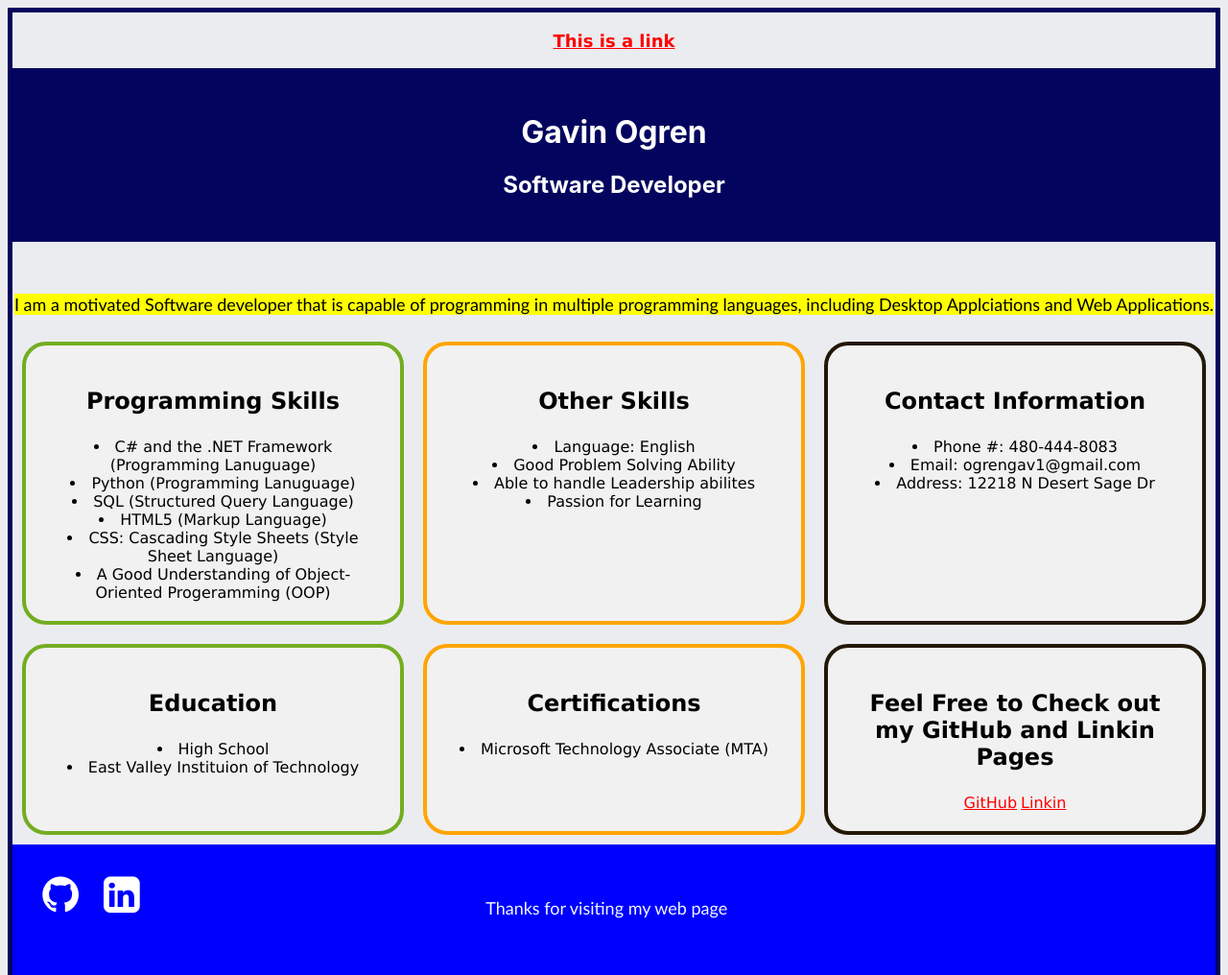
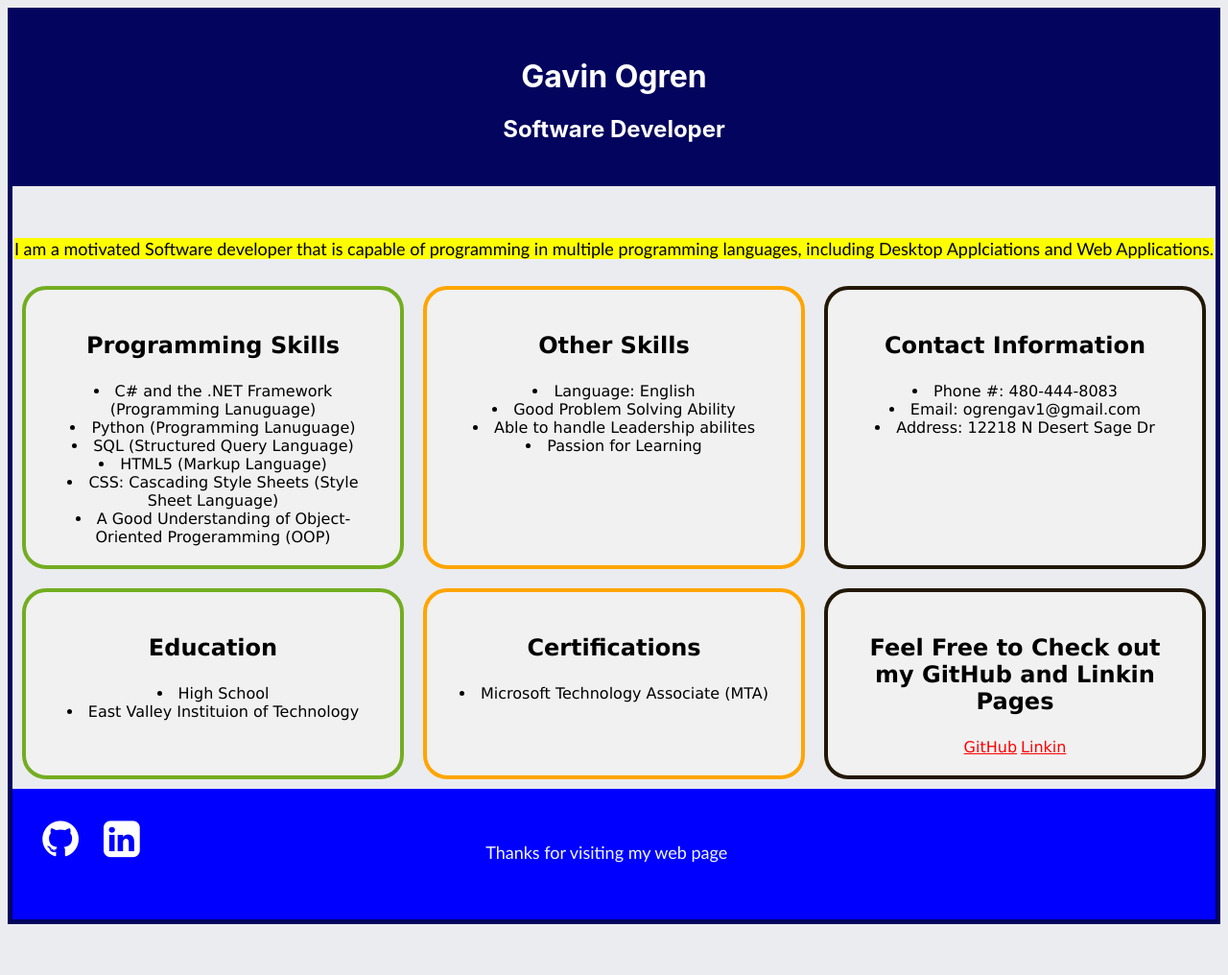
Before and after one commit to G-SCRAP/Biography_Website_HTML-CSS, a plain HTML site: page index.html in a window 1280 px wide. Shown: the top 1016 px of the page at 96% size. After the commit the page ends 971 px from the top, so only its background shows below. Drawn offline with Linux system fonts and the light colour scheme.

Commit message:
Update index.html

```diff
--- a/index.html
+++ b/index.html
@@ -3,7 +3,6 @@
     Saturday Feburary 5th 2022
     A Biography
 -->
-
 <!DOCTYPE html>
 <html lang="en">
 <head>
@@ -16,9 +15,6 @@
     <link rel="shortcut icon" href="images/myself.JPG" type="image/x-icon">
 </head>
 <body>
-
-    <p><b><a href="default.asp" target="_blank">This is a link</a></b></p>
-
     <div>
         <div class="intro-container">
             <div class="intro-text">
@@ -78,9 +74,7 @@
                <a href="https://www.linkedin.com/in/gavin-ogren-4bbb80211/">Linkin</a>
            </div>
         </div>
-
     </div>
-
     <!--Footer -->
     <div class="footer">
         <div>
@@ -93,6 +87,5 @@
             <p style= "text-align: center; bottom: 5px; color: aliceblue; transform: translate(-6%, -50%);">Thanks for visiting my web page</p>
         </div>
     </div>
-
 </body>
 </html>
```
